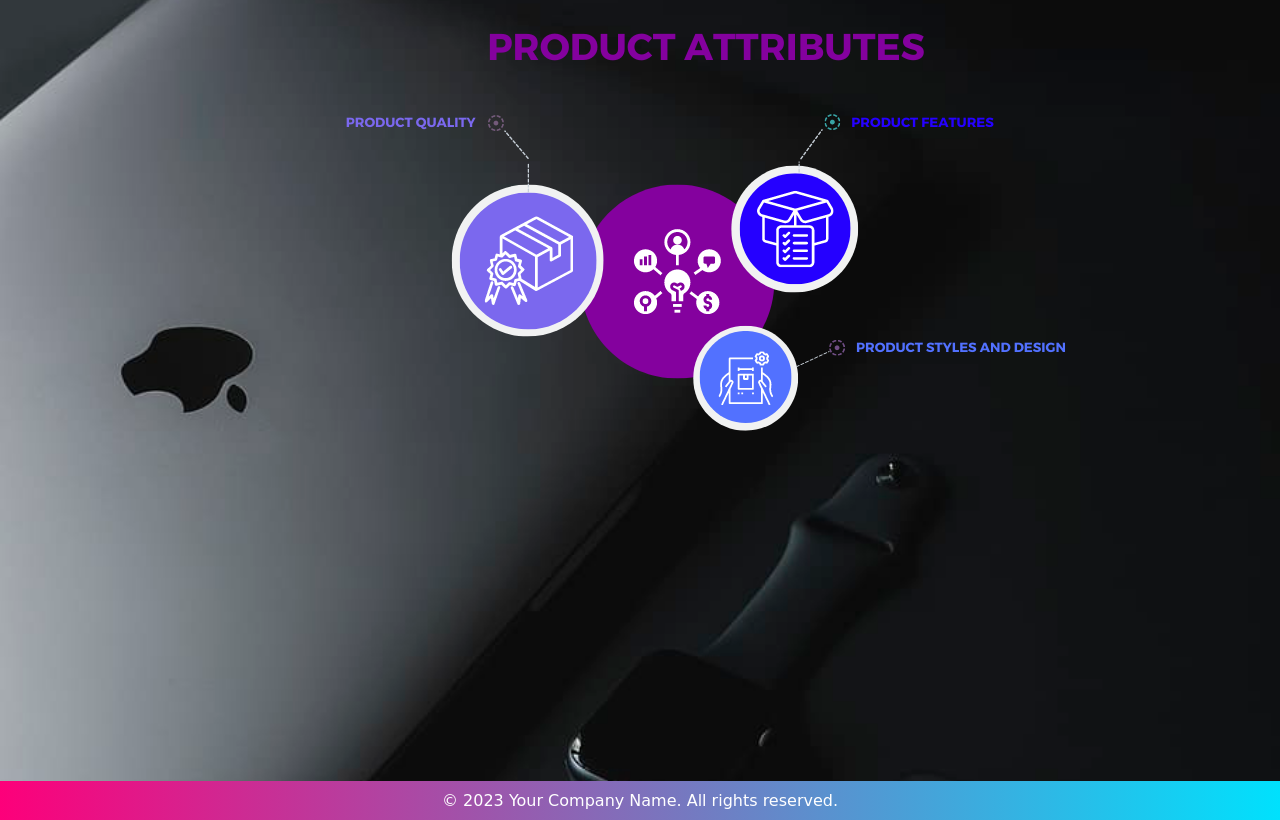
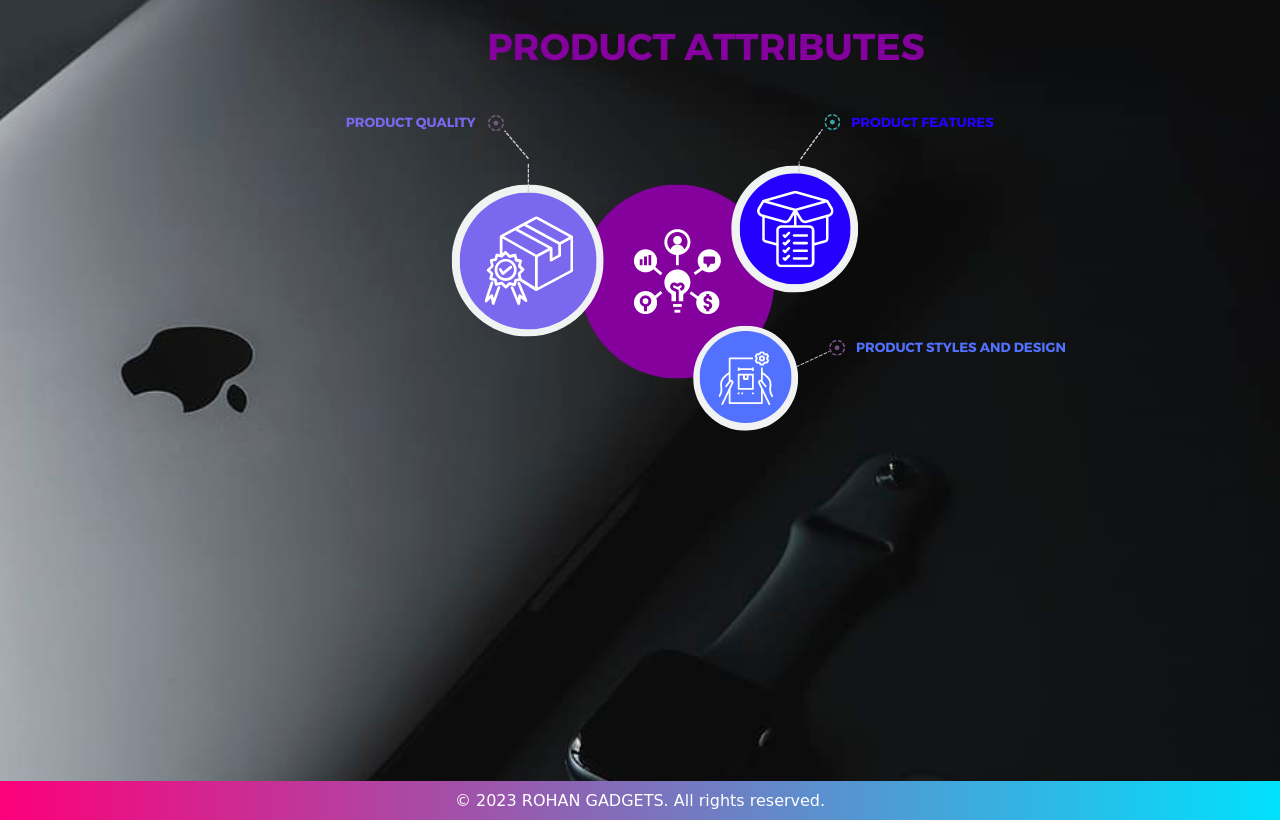
Before and after one commit to ROHANSAMUEL134/Pdt-Landing-Page, a plain HTML site: page Product Landing Page/index.html in a window 1280 px wide. Shown: the part 942-1762 px from the top of the page. Drawn offline with Linux system fonts and the light colour scheme.

Commit message:
Update index.html

```diff
--- a/Product Landing Page/index.html
+++ b/Product Landing Page/index.html
@@ -44,7 +44,7 @@
 </div>
 
     <footer>
-        <p>&copy; 2023 Your Company Name. All rights reserved.</p>
+        <p>&copy; 2023 ROHAN GADGETS. All rights reserved.</p>
     </footer>
 </body>
 </html>
```
